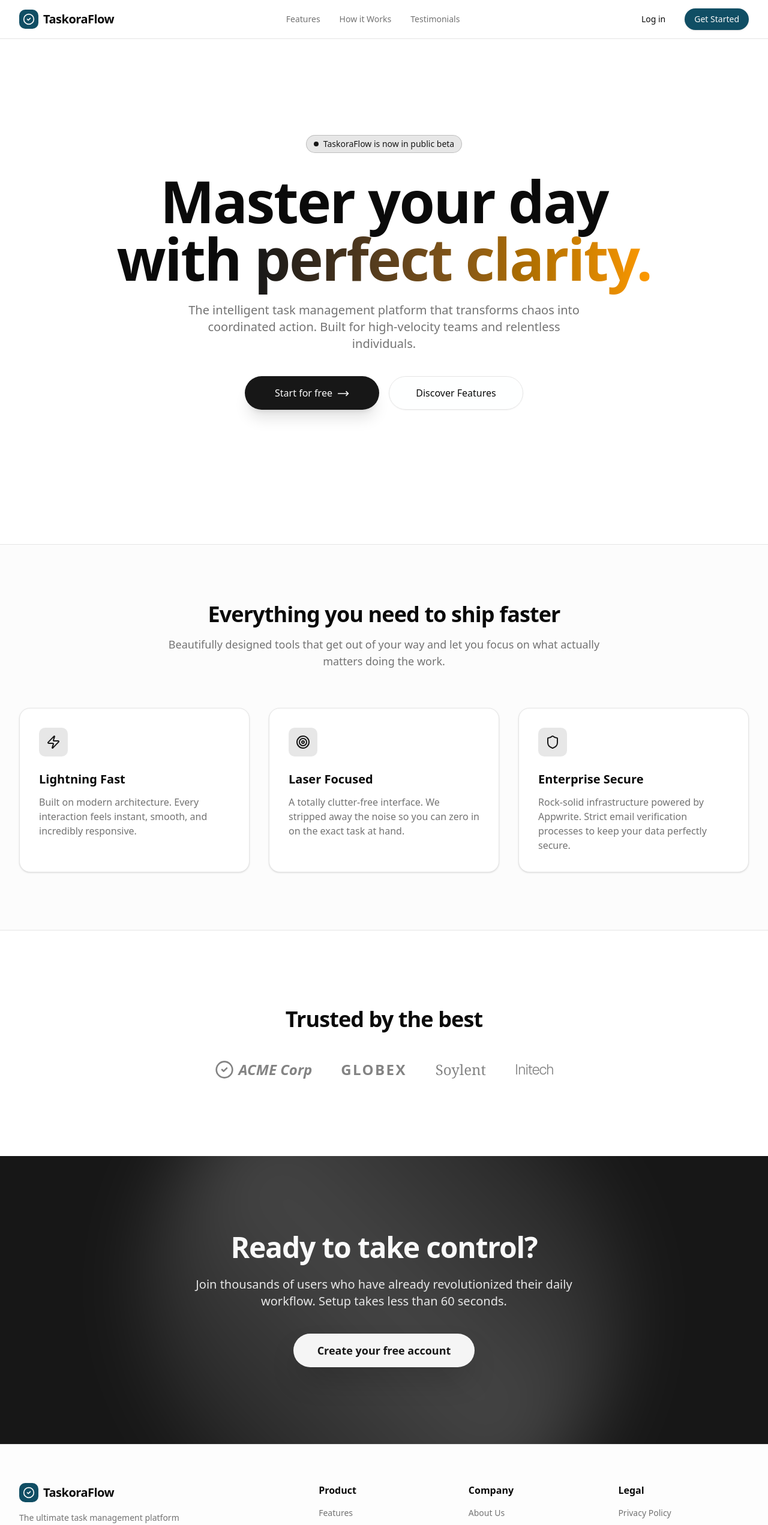
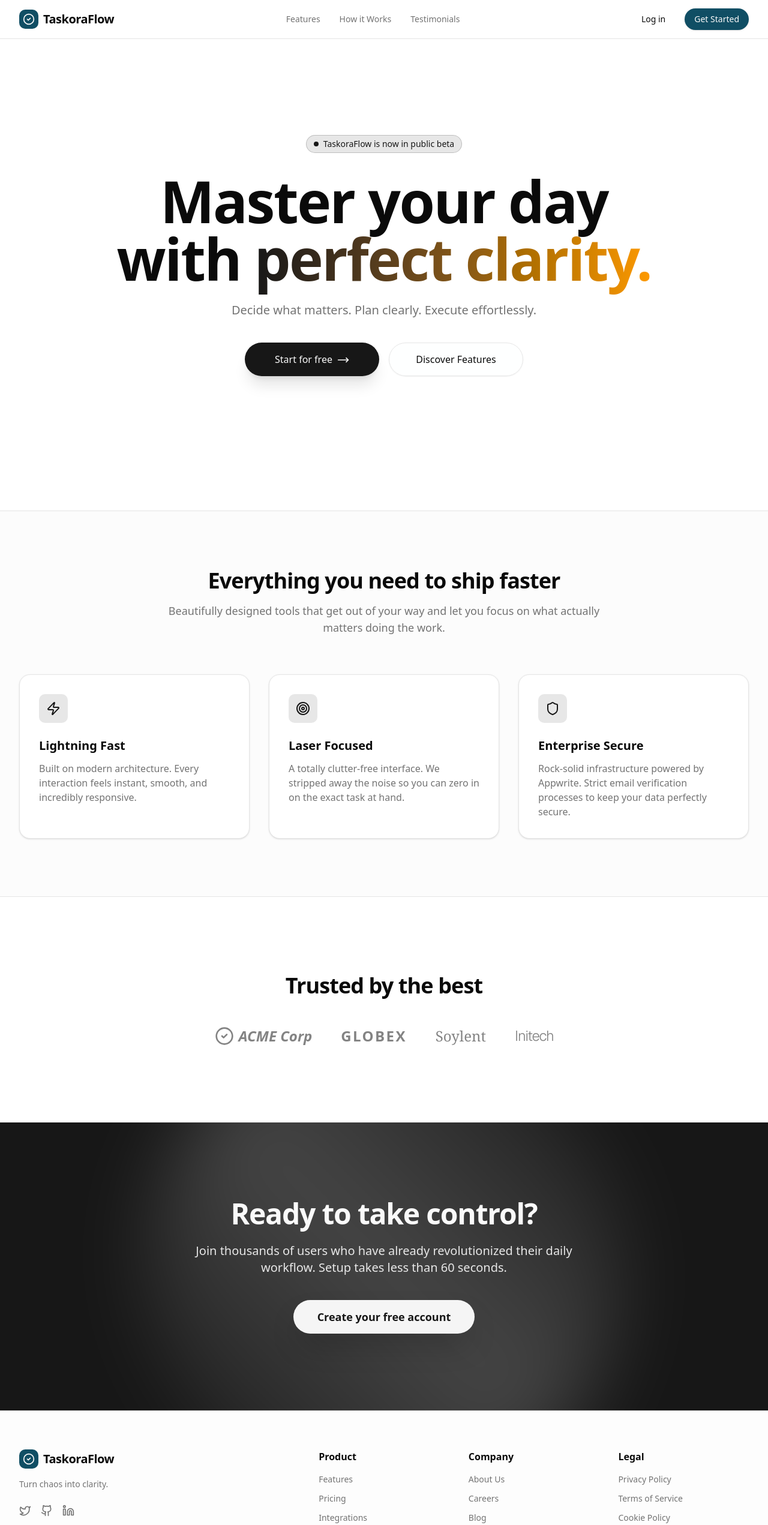
Before and after one commit to moseyda/task-manager, a Next.js app: page / in a window 1280 px wide. Shown: the top 2542 px of the page at 60% size. Built offline with nearby package versions, Linux system fonts and the light colour scheme.

Commit message:
feat: rebranding hero and footer sections call to action texts to be more focused.

```diff
--- a/src/app/(marketing)/page.tsx
+++ b/src/app/(marketing)/page.tsx
@@ -19,7 +19,7 @@ export default function LandingPage() {
                     </h1>
 
                     <p className="max-w-2xl text-xl text-muted-foreground mb-10 animate-in fade-in slide-in-from-bottom-10 duration-1000 delay-150">
-                        The intelligent task management platform that transforms chaos into coordinated action. Built for high-velocity teams and relentless individuals.
+                        Decide what matters. Plan clearly. Execute effortlessly.
                     </p>
                     <div className="flex flex-col sm:flex-row gap-4 items-center animate-in fade-in slide-in-from-bottom-12 duration-1000 delay-300">
                         <Link href="/register">
--- a/src/components/layout/footer.tsx
+++ b/src/components/layout/footer.tsx
@@ -14,7 +14,7 @@ export function Footer() {
                             <span className="font-bold tracking-tight text-xl">TaskoraFlow</span>
                         </div>
                         <p className="max-w-xs text-sm text-muted-foreground mb-6">
-                            The ultimate task management platform designed to orchestrate your workflow with perfect clarity and unstoppable momentum.
+                            Turn chaos into clarity.
                         </p>
                         <div className="flex gap-4">
                             <a href="#" className="text-muted-foreground hover:text-foreground transition-colors"><Twitter className="h-5 w-5" /></a>
```
